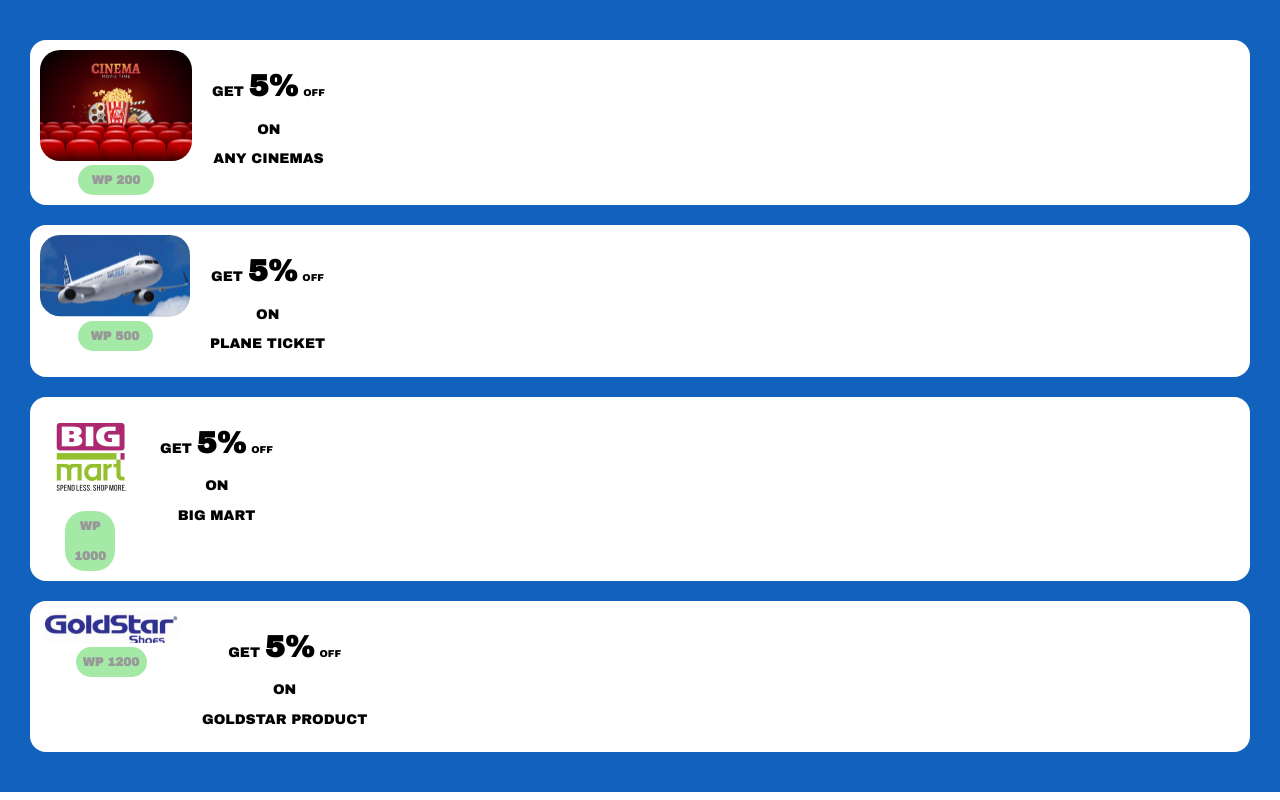
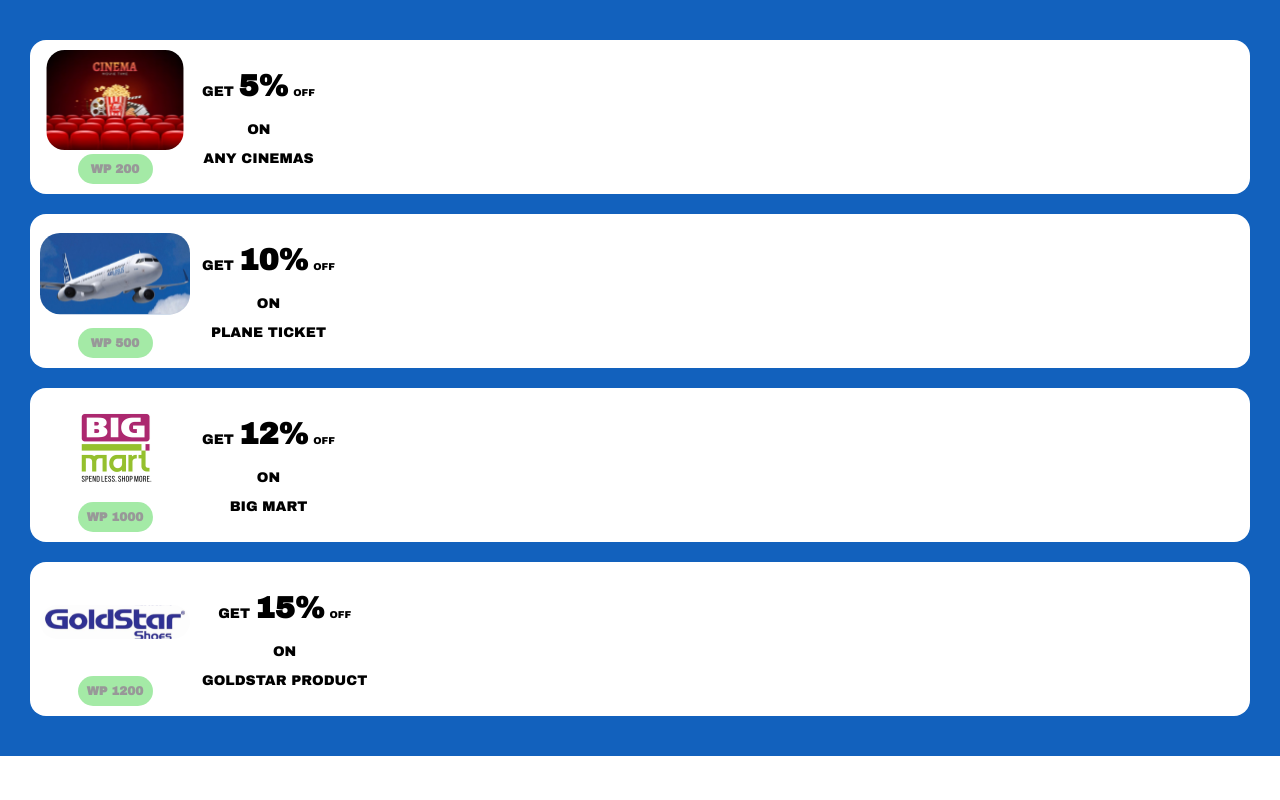
Before and after one commit to manishghim/CouponWallet, a React (Vite) app: page / in a window 1280 px wide. Built offline with nearby package versions, Linux system fonts and the light colour scheme.

Commit message:
create modal for the coupon code

```diff
--- a/src/assets/sass/components/_couponCard.scss
+++ b/src/assets/sass/components/_couponCard.scss
@@ -6,6 +6,11 @@
     padding: 10px;
     border-radius: 16px;
     display: flex;
+
+    img {
+        width: 150px;
+        height: 100px;
+    }
 
     @include e(wallet-points){
         background-color: $green;
@@ -18,7 +23,7 @@
     }
 
     @include e(content){
-        margin-left: 20px;
+        margin-left: 12px;
         padding: 10px 0;
         font: normal normal 14px/1.75 $primary-font;
         text-align: center;
--- /dev/null
+++ b/src/assets/sass/components/_modal.scss
@@ -0,0 +1,29 @@
+@import "@sass/helpers/mixins";
+@import "@sass/helpers/variables";
+
+.Modal {
+    position: absolute;
+    top: 0;
+    left: 0;
+    width: 100%;
+    height: 100%;
+
+    @include e(backgroun){
+        height: 100%;
+        background-color: $white;
+        opacity: 40%;
+    }
+
+    @include e(body){
+        position: relative;
+        height: 100%;
+    }
+
+    @include e(close_btn){
+        width: 24px;
+        height: 24px;
+        position: absolute;
+        top: 16px;
+        right: 24px;
+    }
+}
--- a/src/assets/sass/views/_coupon.scss
+++ b/src/assets/sass/views/_coupon.scss
@@ -5,8 +5,30 @@
     background-color: $blue;
     height: 100%;
     padding: 30px;
+    position: relative;
+
 
     @include e(row){
         padding: 10px 0;
     }
+
+    @include e(modal-content){
+        background-color: $blue;
+        width: 80%;
+        position: absolute;
+        top: 40%;
+        left: 10%;
+        text-align: center;
+        border-radius: 48px;
+        color: $white;
+        font: normal normal 30px/1.2 $primary-font;
+
+        h2 {
+            font-size: 30px;
+        }
+
+        p {
+            letter-spacing: 8px;
+        }
+    }
 }
--- /dev/null
+++ b/src/components/Modal.jsx
@@ -0,0 +1,21 @@
+import React from 'react'
+
+import CloseButton from "@images/close_btn.svg"
+
+import "@sass/components/_modal.scss"
+
+const Modal = (props) => {
+	const {isOpen, closeModal, children} = props
+
+  return isOpen ? (
+    <div className='Modal'>
+			<div className='Modal__body'>
+				<div className='Modal__backgroun'></div>
+				<img className='Modal__close_btn' src={CloseButton} alt="closeButton" onClick={closeModal} />
+				{children}
+			</div>
+    </div>
+  ) : null
+}
+
+export default Modal
--- a/src/views/Coupon/index.jsx
+++ b/src/views/Coupon/index.jsx
@@ -1,5 +1,6 @@
-import React from 'react'
+import React, { useState } from 'react'
 import CouponCard from '@components/CouponCard'
+import Modal from '@components/Modal'
 
 import Cinema from "@images/cinema.svg"
 import Plane from "@images/plane.svg"
@@ -9,12 +10,30 @@
 import "@sass/views/_coupon.scss";
 
 const Coupon = () => {
+	const [isOpen, setIsOpen] = useState(false)
+
+	const openModal = () => {
+		setIsOpen(true)
+	}
+
+	const closeModal = () => {
+		setIsOpen(false)
+	}
+
   return (
     <div className='Coupon'>
-        <div className='Coupon__row'><CouponCard img={Cinema} points={200} discount={5} text="ANY CINEMAS" /></div>
-        <div className='Coupon__row'><CouponCard img={Plane} points={500} discount={5} text="PLANE TICKET" /></div>
-        <div className='Coupon__row'><CouponCard img={BigMart} points={1000} discount={5} text="BIG MART" /></div>
-        <div className='Coupon__row'><CouponCard img={Goldstar} points={1200} discount={5} text="GOLDSTAR PRODUCT" /></div>
+			<div className='Coupon__container'>
+				<div className='Coupon__row' onClick={openModal}><CouponCard img={Cinema} points={200} discount={5} text="ANY CINEMAS" /></div>
+				<div className='Coupon__row' onClick={openModal}><CouponCard img={Plane} points={500} discount={10} text="PLANE TICKET" /></div>
+				<div className='Coupon__row' onClick={openModal}><CouponCard img={BigMart} points={1000} discount={12} text="BIG MART" /></div>
+				<div className='Coupon__row' onClick={openModal}><CouponCard img={Goldstar} points={1200} discount={15} text="GOLDSTAR PRODUCT" /></div>
+			</div>
+			<Modal isOpen={isOpen} closeModal={closeModal}>
+				<div className='Coupon__modal-content'>
+						<h2>Code</h2>
+						<p className='Coupon__modal-code'>3456</p>
+				</div>
+			</Modal>
     </div>
   )
 }
```
Also changed, not shown: src/assets/images/close_btn.svg (added).
